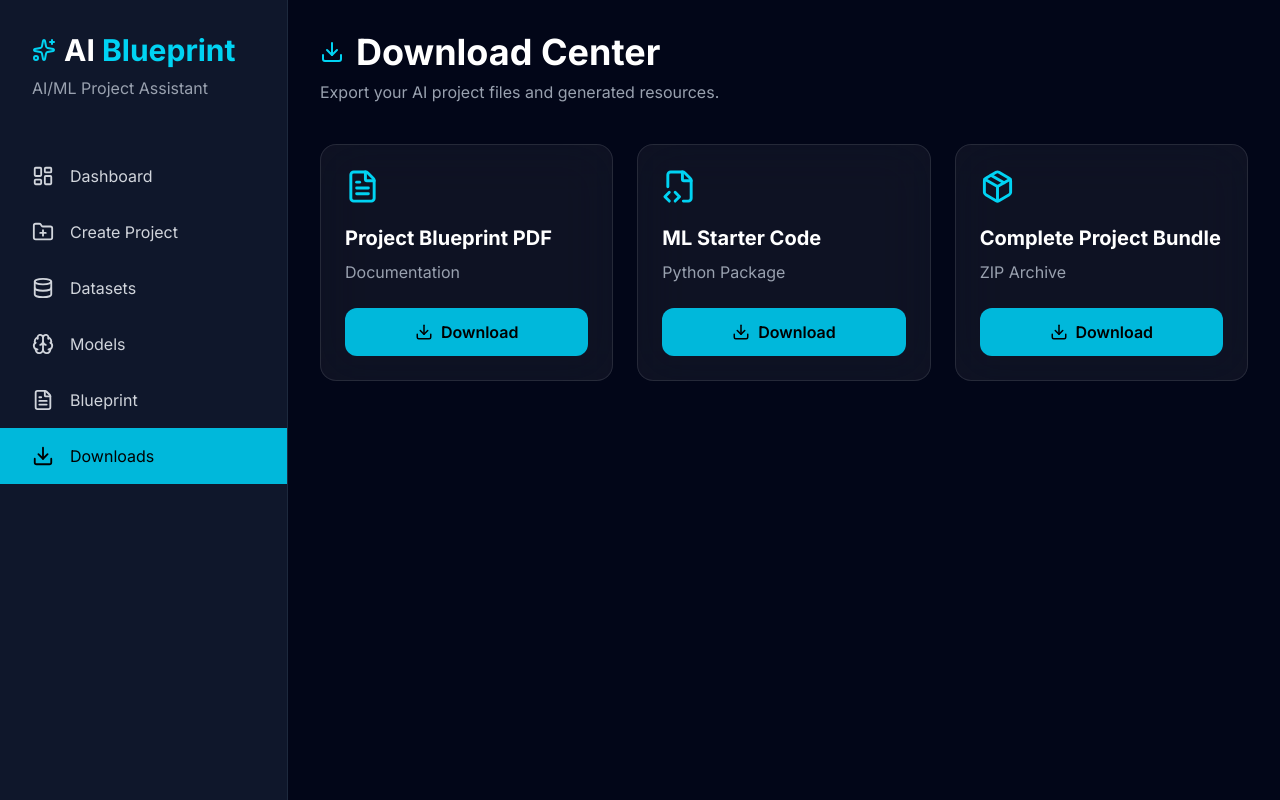
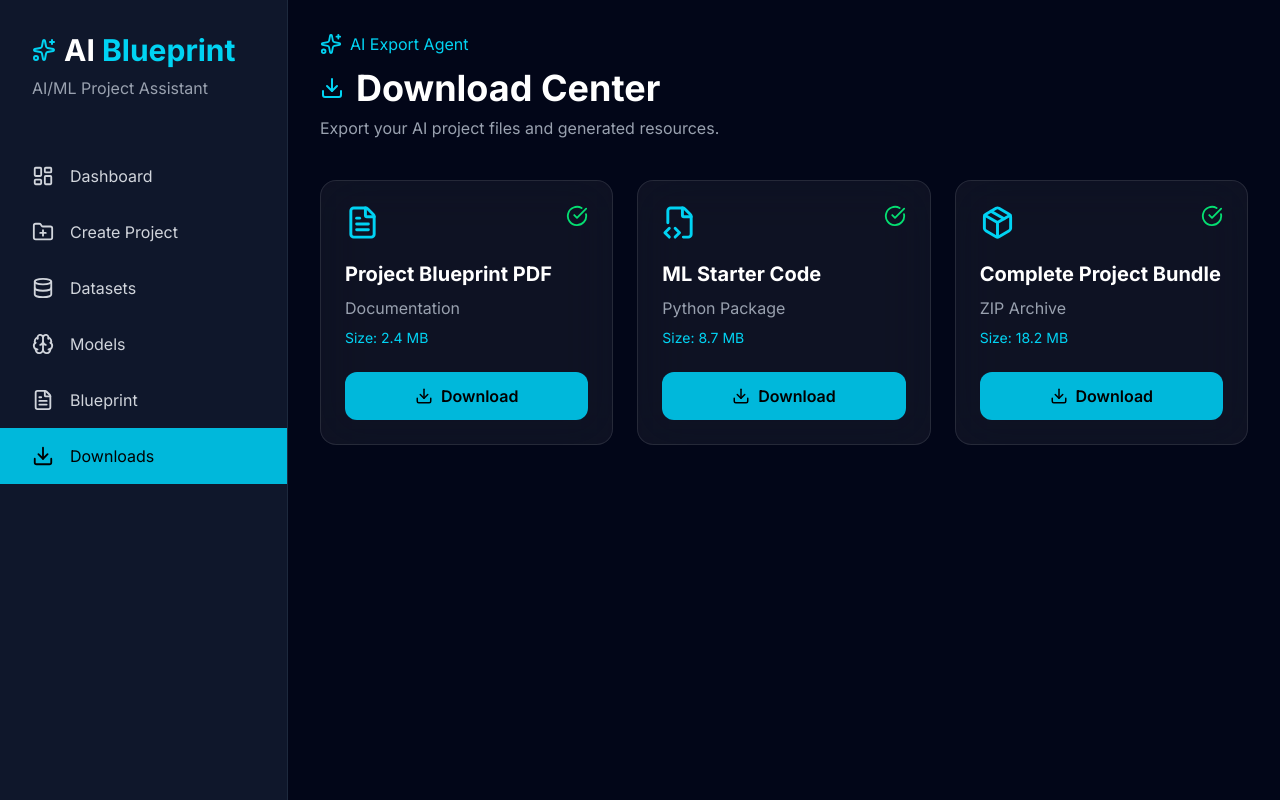
Before and after one commit to AayushN007/ai-blueprint-frontend, a React (Vite) app: page /download in a window 1280 px wide. Built offline with nearby package versions, Linux system fonts and the light colour scheme.

Commit message:
Upgrade download center UI

```diff
--- a/src/pages/DownloadCenter.jsx
+++ b/src/pages/DownloadCenter.jsx
@@ -4,6 +4,8 @@ import {
   FileCode2,
   FileText,
   Package,
+  Sparkles,
+  CheckCircle,
 } from "lucide-react";
 import { motion } from "framer-motion";
 
@@ -12,16 +14,19 @@ function DownloadCenter() {
     {
       name: "Project Blueprint PDF",
       type: "Documentation",
+      size: "2.4 MB",
       icon: FileText,
     },
     {
       name: "ML Starter Code",
       type: "Python Package",
+      size: "8.7 MB",
       icon: FileCode2,
     },
     {
       name: "Complete Project Bundle",
       type: "ZIP Archive",
+      size: "18.2 MB",
       icon: Package,
     },
   ];
@@ -34,7 +39,13 @@ function DownloadCenter() {
       <main className="flex-1 p-8">
 
         <div className="mb-10">
-          <h1 className="flex items-center gap-3 text-4xl font-bold">
+
+          <div className="flex items-center gap-2 text-cyan-400">
+            <Sparkles size={22} />
+            AI Export Agent
+          </div>
+
+          <h1 className="mt-3 flex items-center gap-3 text-4xl font-bold">
             <Download className="text-cyan-400" />
             Download Center
           </h1>
@@ -42,6 +53,7 @@ function DownloadCenter() {
           <p className="mt-2 text-gray-400">
             Export your AI project files and generated resources.
           </p>
+
         </div>
 
 
@@ -53,21 +65,37 @@ function DownloadCenter() {
             return (
               <motion.div
                 key={file.name}
-                whileHover={{ y: -5 }}
+                whileHover={{ y: -8 }}
                 className="rounded-2xl border border-white/10 bg-white/5 p-6 backdrop-blur-xl"
               >
 
-                <Icon
-                  size={35}
-                  className="text-cyan-400"
-                />
+                <div className="flex justify-between">
+
+                  <Icon
+                    size={35}
+                    className="text-cyan-400"
+                  />
+
+                  <CheckCircle
+                    className="text-green-400"
+                    size={22}
+                  />
+
+                </div>
+
 
                 <h2 className="mt-5 text-xl font-bold">
                   {file.name}
                 </h2>
 
+
                 <p className="mt-2 text-gray-400">
                   {file.type}
+                </p>
+
+
+                <p className="mt-2 text-sm text-cyan-400">
+                  Size: {file.size}
                 </p>
 
 
@@ -75,6 +103,7 @@ function DownloadCenter() {
                   <Download size={18} />
                   Download
                 </button>
+
 
               </motion.div>
             );
```
